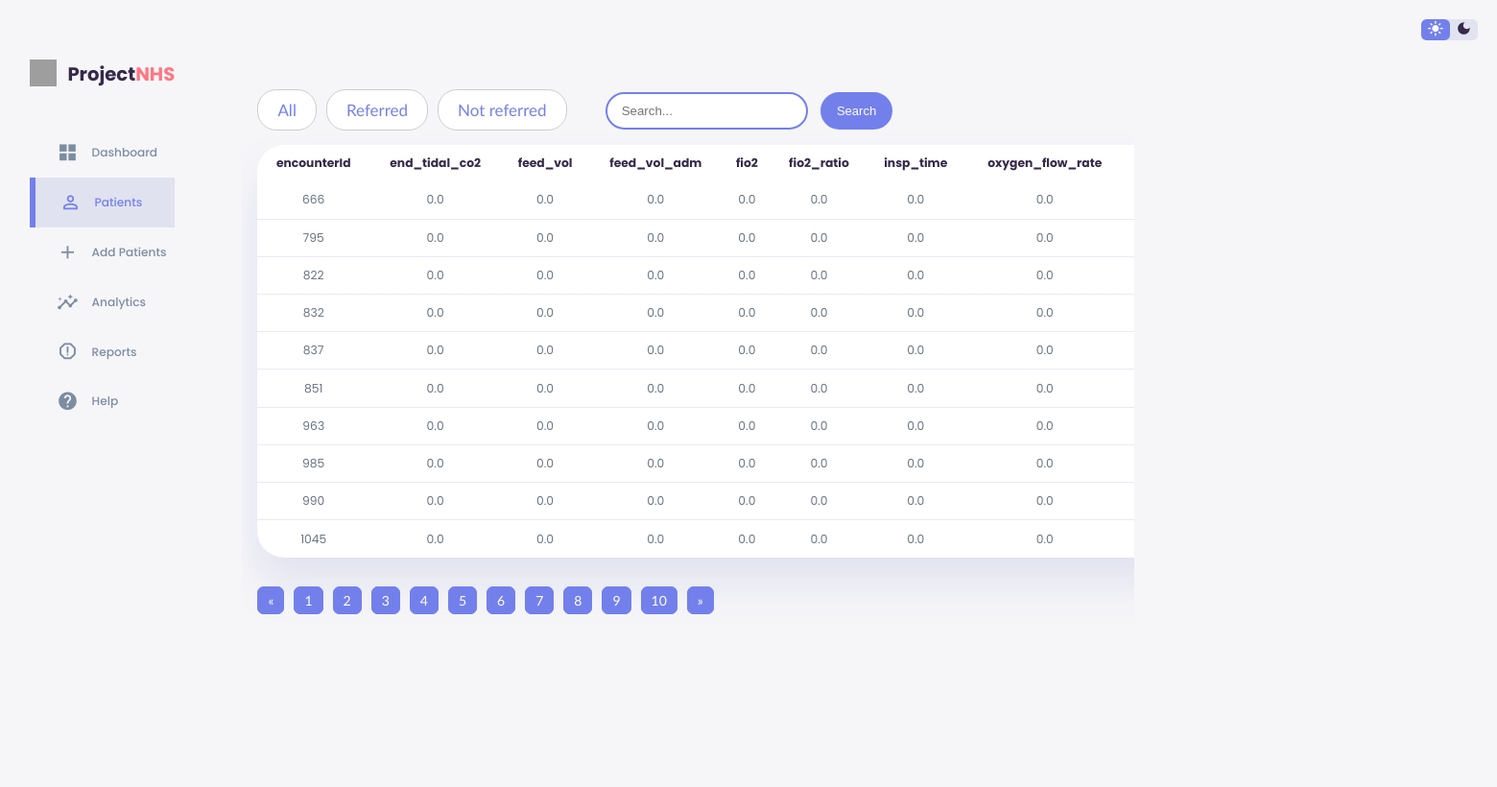
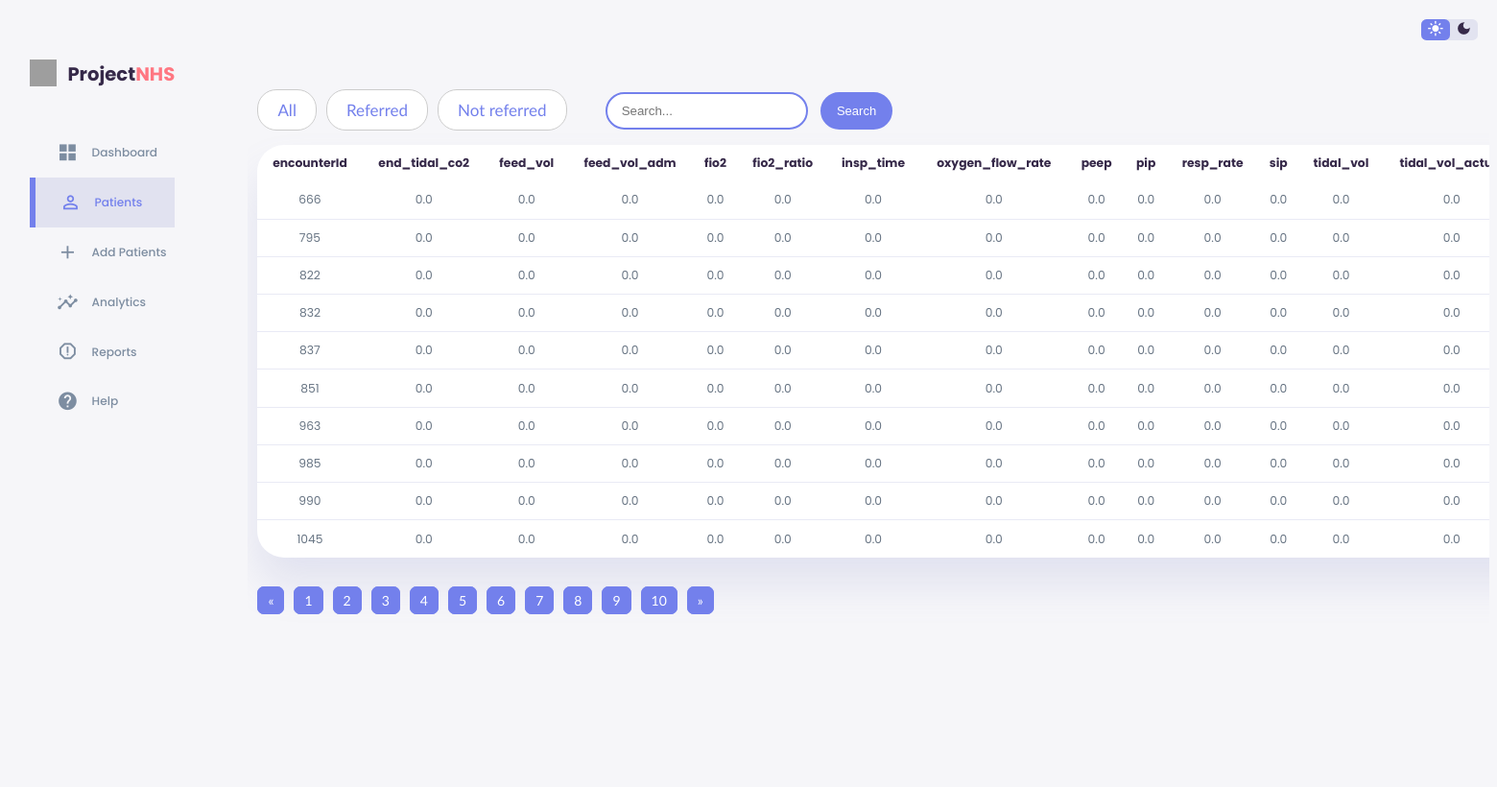
Before and after one commit to ilwad123/Medical-Referral-System-Dashboard, a Flask app: page /viewpatient in a window 1560 px wide. Shown: the whole page at 96% size. Run offline with Flask 3, Linux system fonts and the light colour scheme; some libraries are stand-ins or nearby versions; grey boxes are pictures that could not be loaded.

Commit message:
scrollbar and table fully works

```diff
--- a/app.py
+++ b/app.py
@@ -132,6 +132,7 @@ def patientdetails():
         for row in reader:
             if row['encounterId'] == encounter_id:
                 patient_data = row
+
                 break
 
     if patient_data:
--- a/static/patient.css
+++ b/static/patient.css
@@ -41,7 +41,7 @@
 
 table {
   background: var(--color-white);
-  width:100%;
+  width:2000px;
   border-radius: var(--card-border-radius);
   padding: var(--card-padding);
   text-align: center;
@@ -49,8 +49,20 @@ table {
   border-collapse: collapse;
   transition: all 300ms ease;
 }
-.scrollbar{
+.scrollbar {
+    width: 1300px;
+    overflow-x: auto;
+  }
+
+.dark-theme-variables ::-webkit-scrollbar{
 overflow-x: auto;
+background-color: var(--color-white);
+}
+.dark-theme-variables ::-webkit-scrollbar-thumb {
+
+}
+.dark-theme-variables ::-webkit-scrollbar-thumb {
+
 }
 table:hover {
   box-shadow: none;
@@ -79,9 +91,11 @@ fieldset {
     padding: 10px;
     border: 1px solid transparent;
     border-radius: 5px;
-    width:270vh;
     height: 75vh;
+    width: 270vh;
+    overflow-x: auto;
 }
+
 .Need-refferal {
     font-weight: bold;
     color: white;
```
